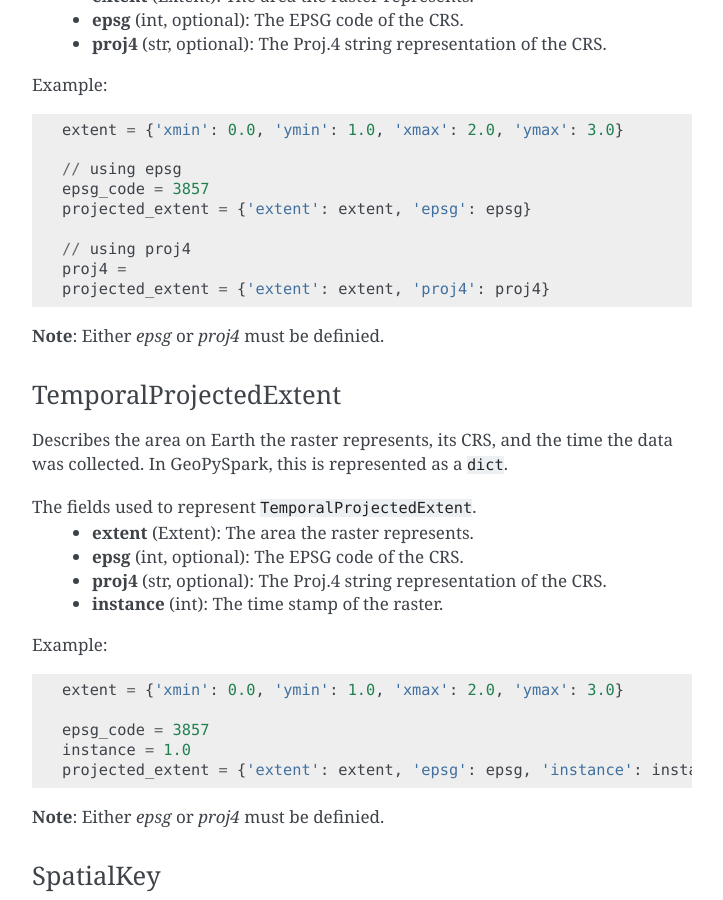
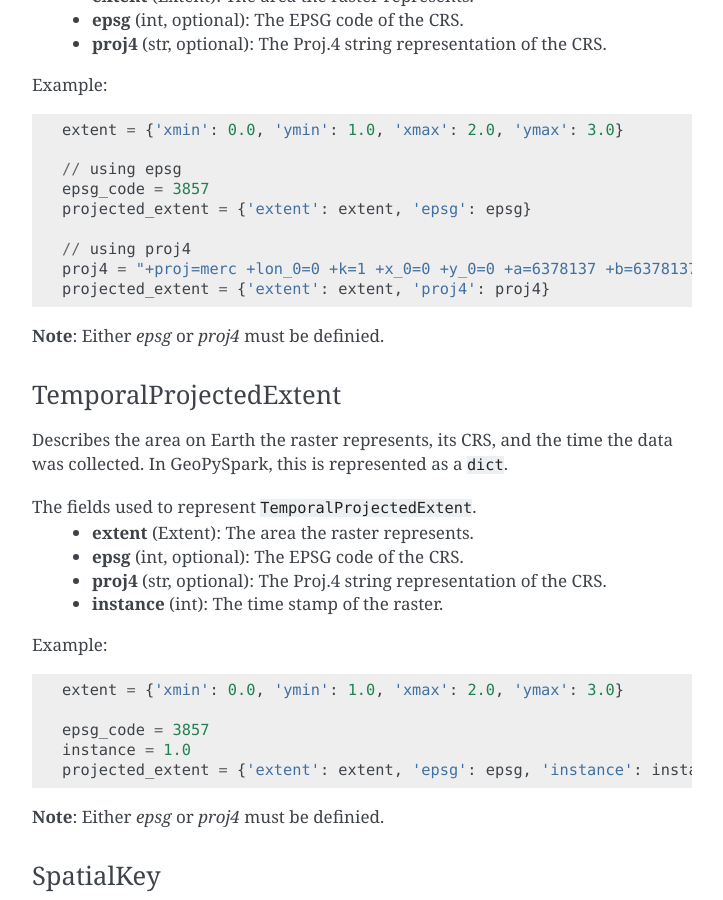
Before and after one commit to locationtech-labs/geopyspark, a Sphinx documentation site: the page built from docs/core_concepts.rst, in a window 1280 px wide and 900 px high, scrolled down 1781 px. Shown: the whole window, without its empty margins (388-1111 px from the left). Built offline with Sphinx 7.4.7, drawn with Linux system fonts in a browser that asks for light colours.

Commit message:
Added proj4 example in core_concepts

```diff
--- a/docs/core_concepts.rst
+++ b/docs/core_concepts.rst
@@ -91,7 +91,7 @@ Example::
    projected_extent = {'extent': extent, 'epsg': epsg}
 
    // using proj4
-   proj4 =
+   proj4 = "+proj=merc +lon_0=0 +k=1 +x_0=0 +y_0=0 +a=6378137 +b=6378137 +towgs84=0,0,0,0,0,0,0 +units=m +no_defs "
    projected_extent = {'extent': extent, 'proj4': proj4}
 
 
```
